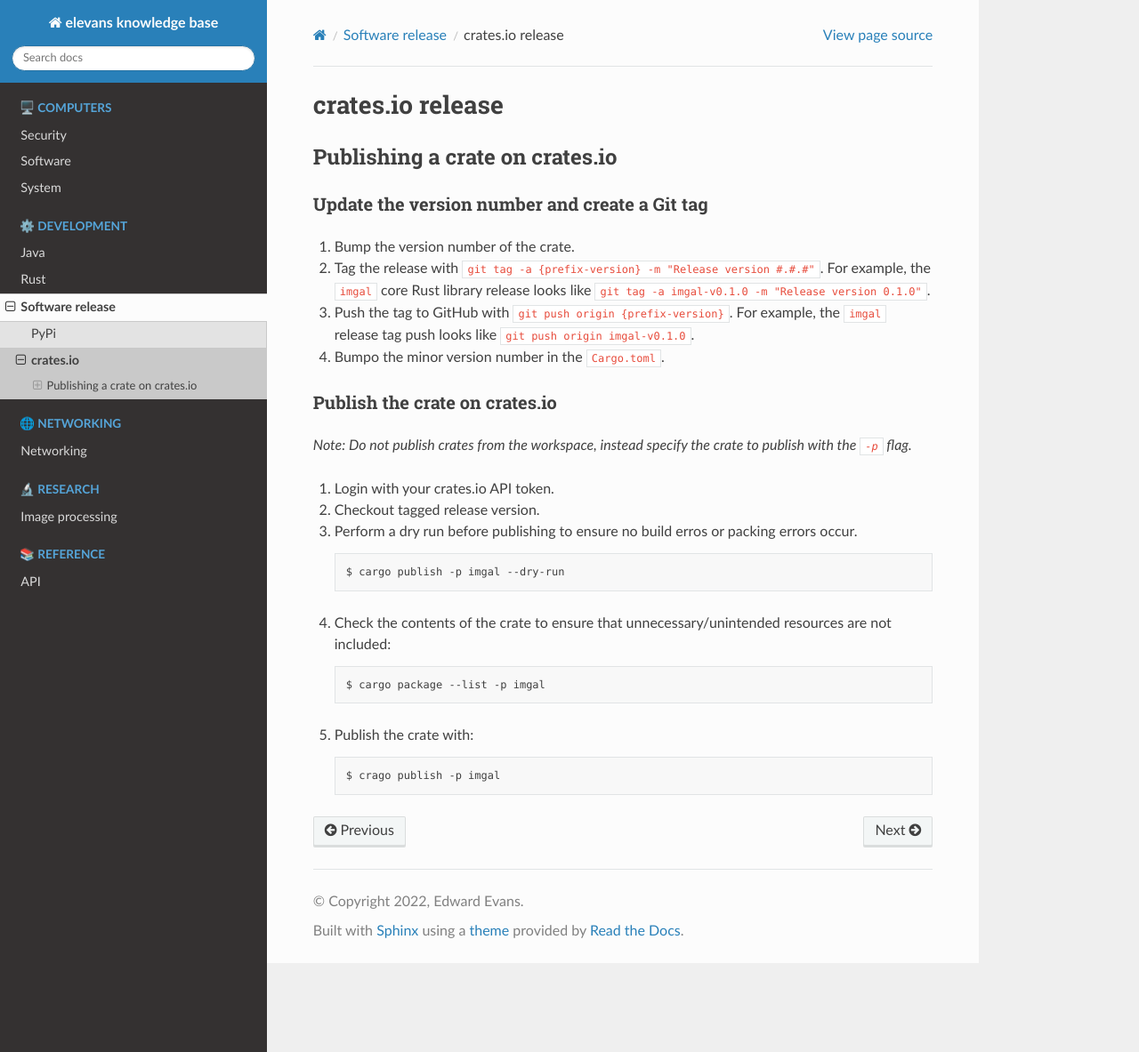
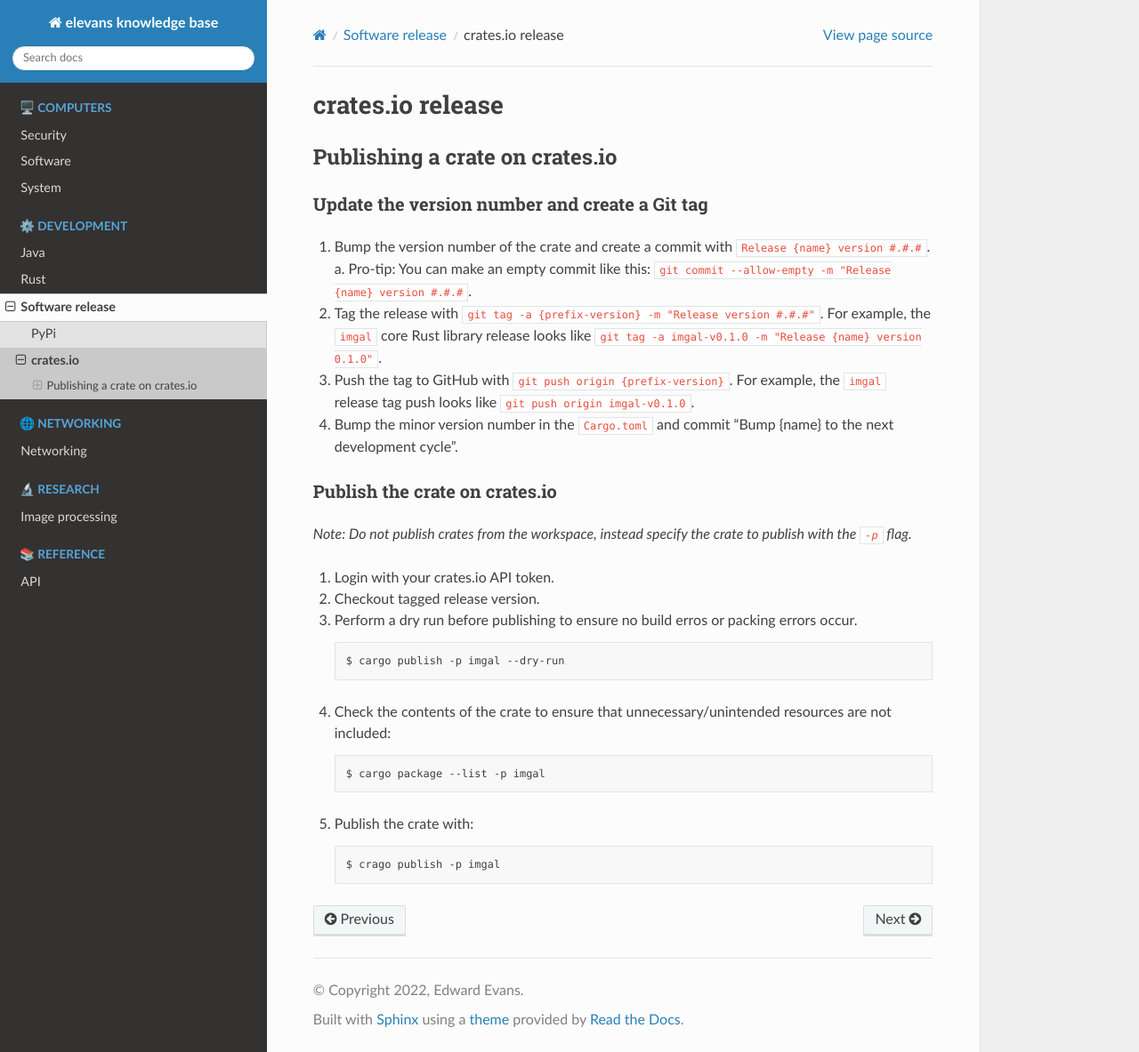
Before and after one commit to elevans/elevans-kb, a Sphinx documentation site: the page built from docs/development/crates_io_release.md, in a window 1280 px wide and 1183 px high. Shown: the whole window at 89% size. Built offline with Sphinx 7.4.7 and the Read the Docs theme 3.1.0, drawn with Linux system fonts in a browser that asks for light colours.

Commit message:
Update release instructions

```diff
--- a/docs/development/crates_io_release.md
+++ b/docs/development/crates_io_release.md
@@ -5,12 +5,12 @@ crates.io release
 
 ### Update the version number and create a Git tag
 
-1. Bump the version number of the crate.
+1. Bump the version number of the crate and create a commit with `Release {name} version #.#.#`.
+    a. Pro-tip: You can make an empty commit like this: `git commit --allow-empty -m "Release {name} version #.#.#`.
 2. Tag the release with `git tag -a {prefix-version} -m "Release version #.#.#"`.
-   For example, the `imgal` core Rust library release looks like `git tag -a imgal-v0.1.0 -m "Release version 0.1.0"`.
-3. Push the tag to GitHub with `git push origin {prefix-version}`. For example, the
-   `imgal` release tag push looks like `git push origin imgal-v0.1.0`.
-4. Bumpo the minor version number in the `Cargo.toml`.
+   For example, the `imgal` core Rust library release looks like `git tag -a imgal-v0.1.0 -m "Release {name} version 0.1.0"`.
+3. Push the tag to GitHub with `git push origin {prefix-version}`. For example, the `imgal` release tag push looks like `git push origin imgal-v0.1.0`.
+4. Bump the minor version number in the `Cargo.toml` and commit "Bump {name} to the next development cycle".
 
 ### Publish the crate on crates.io
 
```
